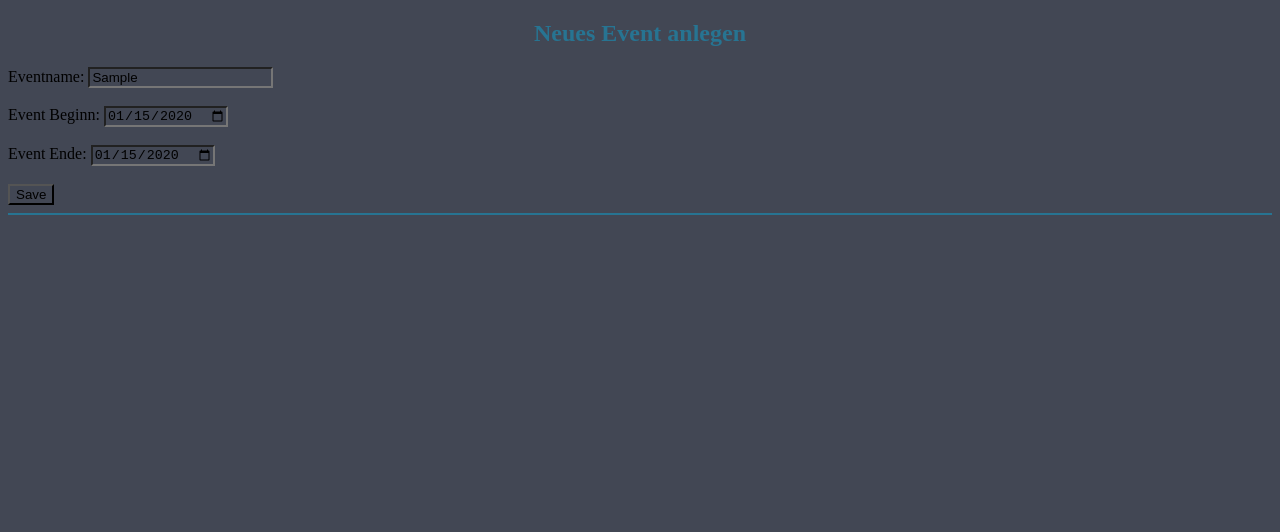
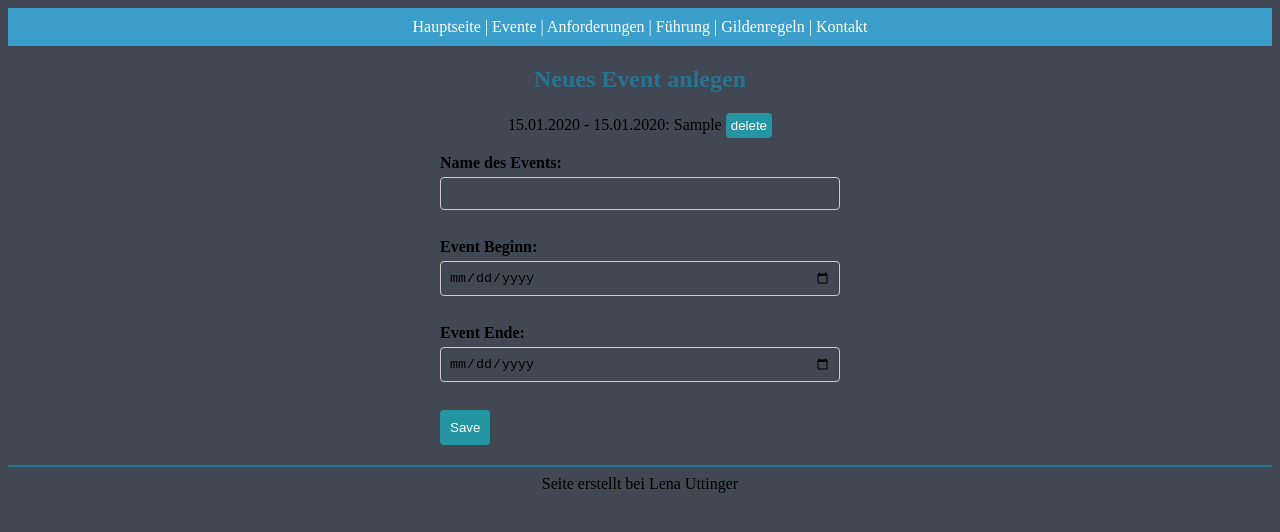
Before and after one commit to LenaUttinger/GIS, a plain HTML site: page Evente.html in a window 1280 px wide. Both pictures are taken after typing "Sample", "2020-01-15", "2020-01-15" into the empty fields and a click on the button "Save". Drawn offline with Linux system fonts and the light colour scheme.

Commit message:
Abgabe 2

```diff
--- a/Evente.html
+++ b/Evente.html
@@ -5,25 +5,28 @@
     <meta name="viewport" content="width=device-width, initial-scale=1.0" />
     <title>Evente</title>
     <link rel="stylesheet" href="./style.css">
-    <script src="java.js" defer></script>
+    <script src="./script.js" defer></script>
   </head>
   <body>
     <header>
-      <h2>Neues Event anlegen</h2>
+      <div class="header" id="myHeader"></div>
     </header>
     <main>
-        <form id="myForm">
-          <label for="firstname">Eventname:</label>
-          <input type="text" id="firstname" name="firstname"><br><br>
+      <h2>Neues Event anlegen</h2>
+      <div id="forum">
+        <form id="formular">
+          <label for="nameofevent">Name des Events:</label>
+          <input id="nameofevent" type="text"><br><br>
           <label for="startofevent">Event Beginn:</label>
-          <input type="date" id="startofevent" name="startofevent" /><br><br>
+          <input type="date" id="startofevent" name="startofevent"><br><br>
           <label for="endofevent">Event Ende:</label>
-          <input type="date" id="endofevent" name="endofevent" /><br><br>
+          <input type="date" id="endofevent" name="endofevent"><br><br>
           <button type="button" id="saveBtn">Save</button>
         </form>
+      </div>
     </main>
     <footer>
-      <hr />
+      <hr>
     </footer>
   </body>
 </html>
--- /dev/null
+++ b/script.js
@@ -0,0 +1,106 @@
+document.addEventListener("DOMContentLoaded", function() {
+    // Function to create the header
+    function createHeader() {
+      let header = document.getElementById("myHeader");
+
+      // Links erstellen
+      let links = [
+        { href: "index.html", text: "Hauptseite" },
+        { href: "evente.html", text: "Evente" },
+        { href: "anforderungen.html", text: "Anforderungen" },
+        { href: "fuehrung.html", text: "Führung" },
+        { href: "gildenregeln.html", text: "Gildenregeln" },
+        { href: "kontakt.html", text: "Kontakt" },
+      ];
+
+      // Links zum Header hinzufügen
+      links.forEach((link, index) => {
+        let a = document.createElement("a");
+        a.href = link.href;
+        a.innerHTML = link.text;
+
+        // Füge das Linkelement zum Header hinzu
+        header.appendChild(a);
+
+        // Füge das Trennzeichen " | " hinzu, außer für das letzte Element
+        if (index < links.length - 1) {
+          let separator = document.createTextNode(" | ");
+          header.appendChild(separator);
+        }
+      });
+    }
+    createHeader();
+
+
+    let button = document.getElementById("saveBtn");
+    button.addEventListener("click", addElement);
+
+    // Define the function to execute when the button is clicked
+    function addElement(event) {
+        // Prevent the default form submission behavior
+        event.preventDefault();
+
+        // Get the text field elements by their IDs
+        let eventNameField = document.getElementById("nameofevent");
+        let startDateField = document.getElementById("startofevent");
+        let endDateField = document.getElementById("endofevent");
+
+        // Format the date in German format "Tag.Monat.Jahr"
+        let startDate = formatDate(startDateField.value);
+        let endDate = formatDate(endDateField.value);
+
+        // Get the container element that contains the input field and the button
+        let container = document.getElementById("forum");
+
+        // Create a new paragraph element
+        let p = document.createElement("p");
+
+        // Set the text content of the paragraph
+        p.textContent = startDate + " - " + endDate + ": " + eventNameField.value + " ";
+
+        // Insert the new paragraph above the input field
+        container.insertBefore(p, document.getElementById("formular"));
+
+        // Clear the text fields after adding the paragraph
+        eventNameField.value = "";
+        startDateField.value = "";
+        endDateField.value = "";
+
+        // Create a delete button
+        let deleteBtn = document.createElement("button");
+        deleteBtn.textContent = "delete";
+        deleteBtn.classList.add("deleteBtn");
+        deleteBtn.addEventListener("click", function() {
+            container.removeChild(p); // Remove the paragraph when delete button is clicked
+        });
+
+        // Append the delete button to the paragraph
+        p.appendChild(deleteBtn);
+    }
+
+    function formatDate(dateString) {
+        let date = new Date(dateString);
+        let day = date.getDate();
+        let month = date.getMonth() + 1;
+        let year = date.getFullYear();
+
+        // Füge führende Null hinzu, falls der Tag einstellig ist
+        if (day < 10) {
+            day = "0" + day;
+        }
+
+        if (month <10){
+            month = "0" + month;
+        }
+        return day + "." + month + "." + year;
+    }
+});
+
+function createFooter() {
+    let footer = document.createElement("footer");
+    footer.innerHTML = "Seite erstellt bei Lena Uttinger";
+
+    // Append the footer to the body
+    document.body.appendChild(footer);
+}
+createFooter();
--- a/style.css
+++ b/style.css
@@ -1,4 +1,4 @@
-* {
+*{
     background-color: #424754;
 }
 h1, h2, h3, h4 {
@@ -26,3 +26,70 @@ a {
     line-height: 40px;
     padding: 5px;
 }
+
+.header {
+    background-color: #3b9dca;
+    color: #ffffff;
+    padding: 10px;
+    text-align: center;
+  }
+
+  .header a {
+    color: rgb(255, 255, 255);
+    background-color: #3b9dca;
+  }
+
+  form {
+    margin-bottom: 20px;
+}
+
+/* Stil für die Labels */
+label {
+    display: block;
+    margin-bottom: 5px;
+    font-weight: bold;
+}
+
+/* Stil für die Eingabefelder */
+input[type="text"],
+input[type="date"] {
+    width: 100%;
+    padding: 8px;
+    margin-bottom: 10px;
+    border: 1px solid #ccc;
+    border-radius: 4px;
+    box-sizing: border-box;
+}
+
+#saveBtn {
+    background-color: #2495a1;
+    color: white;
+    padding: 10px 10px;
+    border: none;
+    border-radius: 4px;
+    cursor: pointer;
+}
+
+#saveBtn:hover {
+    background-color: #e83241;
+}
+
+/* Stil für den Löschen-Button */
+.deleteBtn {
+    background-color: #2495a1;
+    color: white;
+    padding: 5px 5px;
+    border: none;
+    border-radius: 4px;
+    cursor: pointer;
+}
+
+.deleteBtn:hover {
+    background-color: #e83241;
+}
+
+/* Stil für das Formularcontainer */
+#forum {
+    max-width: 400px;
+    margin: 0 auto;
+}
```
Also changed, not shown: Anforderungen.html (+4 -2 lines), Fuehrung.html (renamed from Führung.html, +8 -4 lines), Gildenregeln.html (+3 -2 lines), Kontakt.html (+3 -2 lines), index.html (+6 -8 lines), LICENSE.md (deleted).
